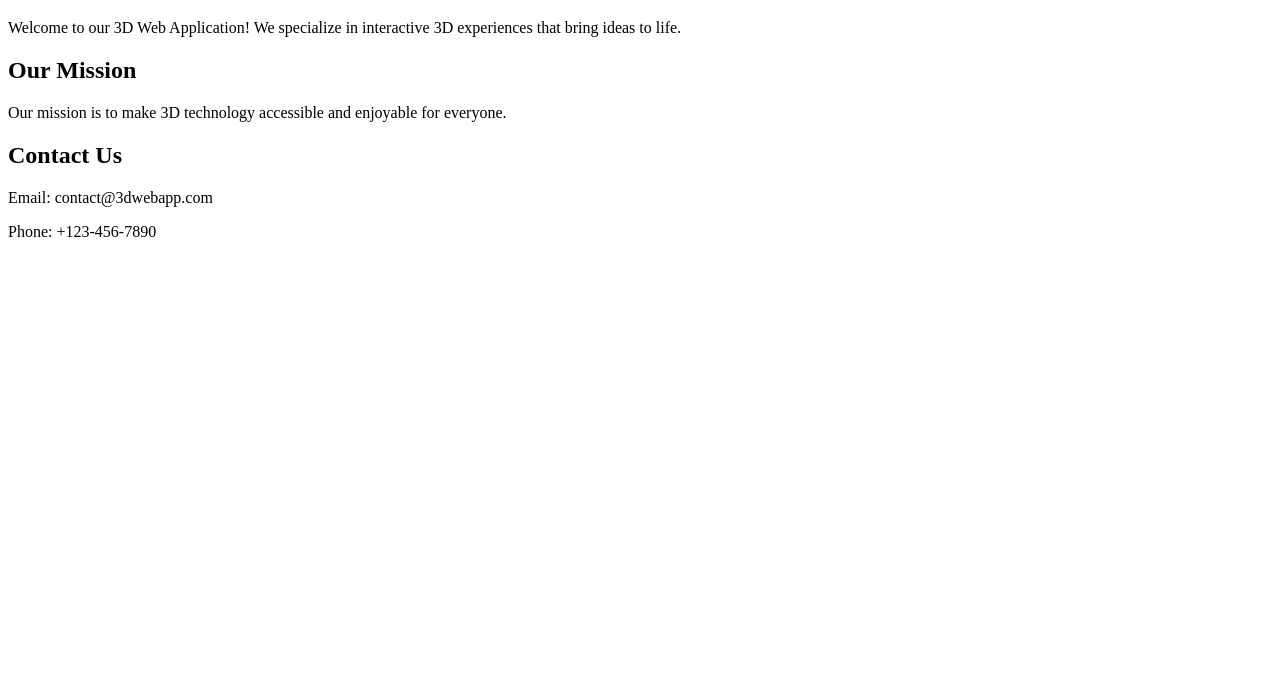
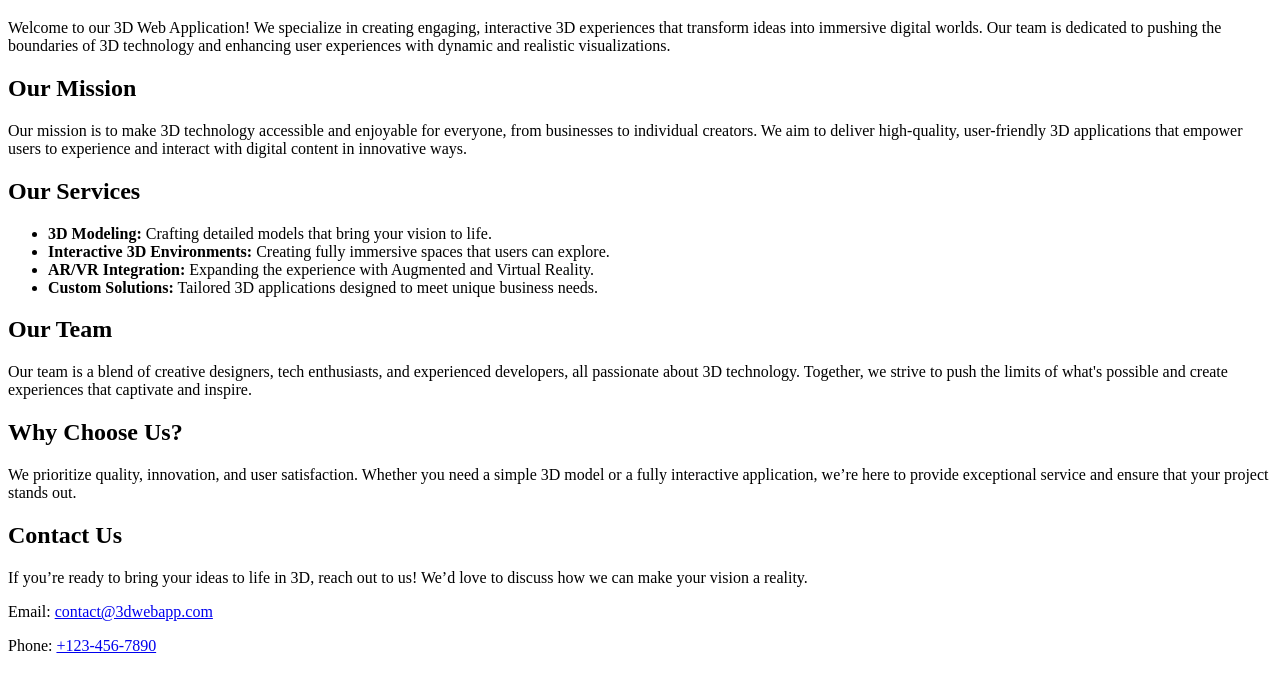
Before and after one commit to owaiskhan12/3D-Web-App, a plain HTML site: page about.html in a window 1280 px wide. Shown: the part 61-750 px from the top of the page. Drawn offline with Linux system fonts and the light colour scheme.

Commit message:
Update about.html with lists

```diff
--- a/about.html
+++ b/about.html
@@ -7,14 +7,30 @@
     <title>About Us</title>
 </head>
 <body>
+
     <h1>About Us</h1>
-    <p>Welcome to our 3D Web Application! We specialize in interactive 3D experiences that bring ideas to life.</p>
+    <p>Welcome to our 3D Web Application! We specialize in creating engaging, interactive 3D experiences that transform ideas into immersive digital worlds. Our team is dedicated to pushing the boundaries of 3D technology and enhancing user experiences with dynamic and realistic visualizations.</p>
 
     <h2>Our Mission</h2>
-    <p>Our mission is to make 3D technology accessible and enjoyable for everyone.</p>
+    <p>Our mission is to make 3D technology accessible and enjoyable for everyone, from businesses to individual creators. We aim to deliver high-quality, user-friendly 3D applications that empower users to experience and interact with digital content in innovative ways.</p>
+
+    <h2>Our Services</h2>
+    <ul>
+        <li><strong>3D Modeling:</strong> Crafting detailed models that bring your vision to life.</li>
+        <li><strong>Interactive 3D Environments:</strong> Creating fully immersive spaces that users can explore.</li>
+        <li><strong>AR/VR Integration:</strong> Expanding the experience with Augmented and Virtual Reality.</li>
+        <li><strong>Custom Solutions:</strong> Tailored 3D applications designed to meet unique business needs.</li>
+    </ul>
+
+    <h2>Our Team</h2>
+    <p>Our team is a blend of creative designers, tech enthusiasts, and experienced developers, all passionate about 3D technology. Together, we strive to push the limits of what's possible and create experiences that captivate and inspire.</p>
+
+    <h2>Why Choose Us?</h2>
+    <p>We prioritize quality, innovation, and user satisfaction. Whether you need a simple 3D model or a fully interactive application, we’re here to provide exceptional service and ensure that your project stands out.</p>
 
     <h2>Contact Us</h2>
-    <p>Email: contact@3dwebapp.com</p>
-    <p>Phone: +123-456-7890</p>
+    <p>If you’re ready to bring your ideas to life in 3D, reach out to us! We’d love to discuss how we can make your vision a reality.</p>
+    <p>Email: <a href="mailto:contact@3dwebapp.com">contact@3dwebapp.com</a></p>
+    <p>Phone: <a href="tel:+1234567890">+123-456-7890</a></p>
 </body>
 </html>
```
